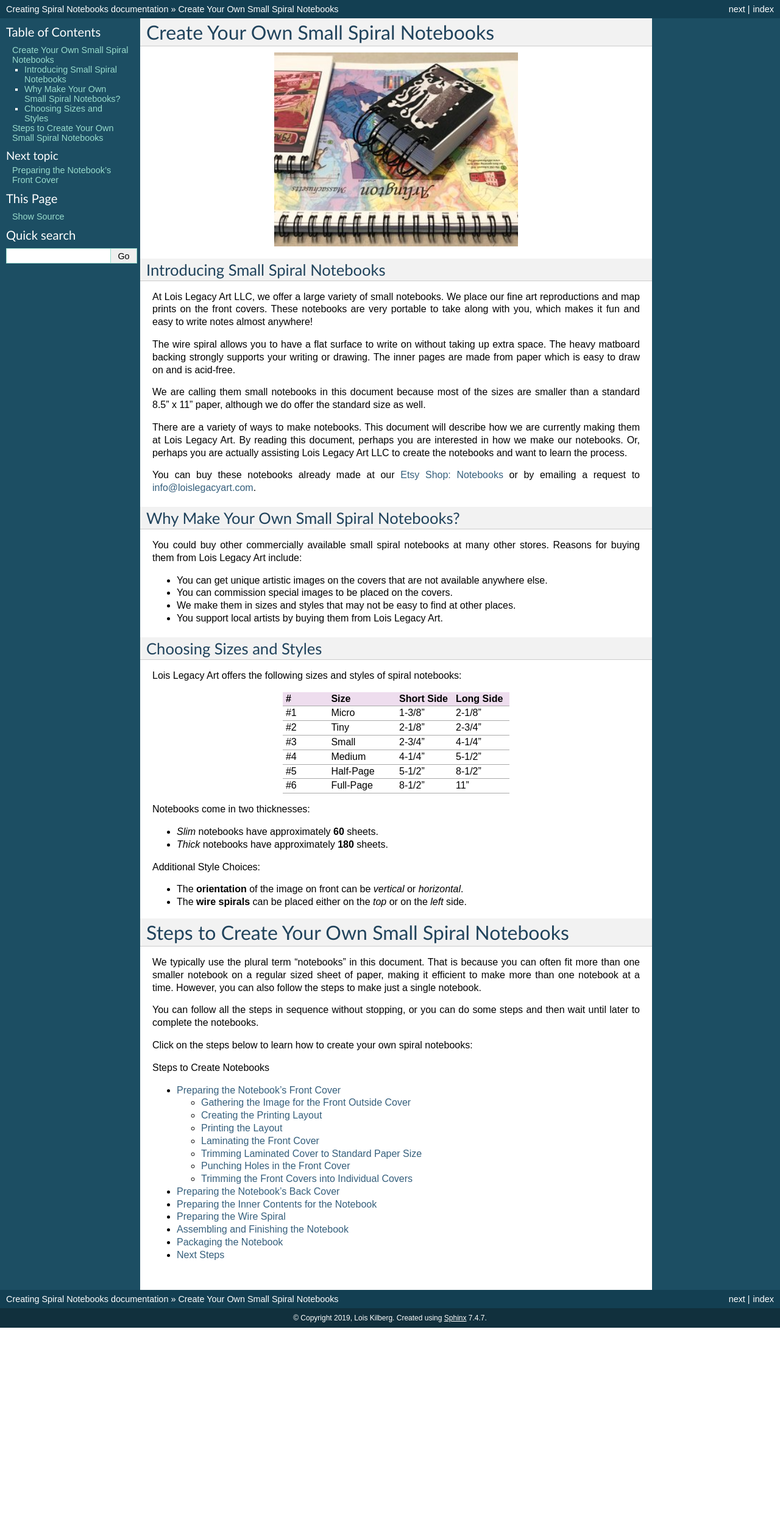
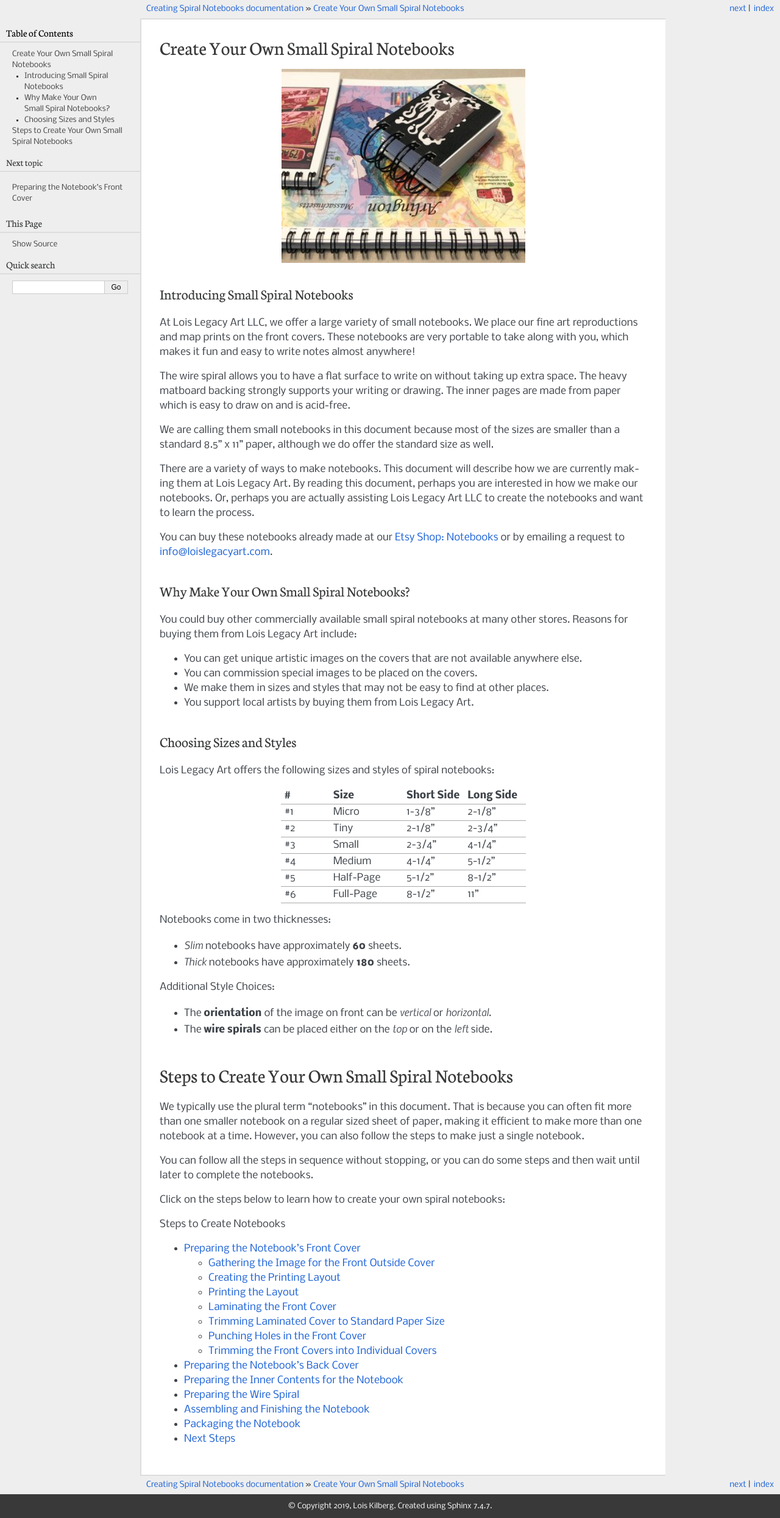
Before and after one commit to loiskilberg/create_spiral_notebook, a Sphinx documentation site: the page built from source/index.rst, in a window 1280 px wide. Shown: the whole page at 61% size. Built offline with Sphinx 7.4.7, drawn with Linux system fonts in a browser that asks for light colours; pages that are not in the unit, such as notebooks, are missing from menus; before the commit the page ends 2177 px from its top, so only the background shows below that.

Commit message:
try pyramid theme

```diff
--- a/source/conf.py
+++ b/source/conf.py
@@ -26,10 +26,10 @@ pygments_style = 'sphinx'
 #html_theme = 'agogo'
 #html_theme = 'alabaster'
 #html_theme = 'bizstyle'
-html_theme = 'classic'
+#html_theme = 'classic'
 #html_theme = 'haiku'
 #html_theme = 'nature'
-#html_theme = 'pyramid'
+html_theme = 'pyramid'
 #html_theme = 'scrolls'
 #html_theme = 'sphinxdoc'
 #html_theme = 'traditional'
```
